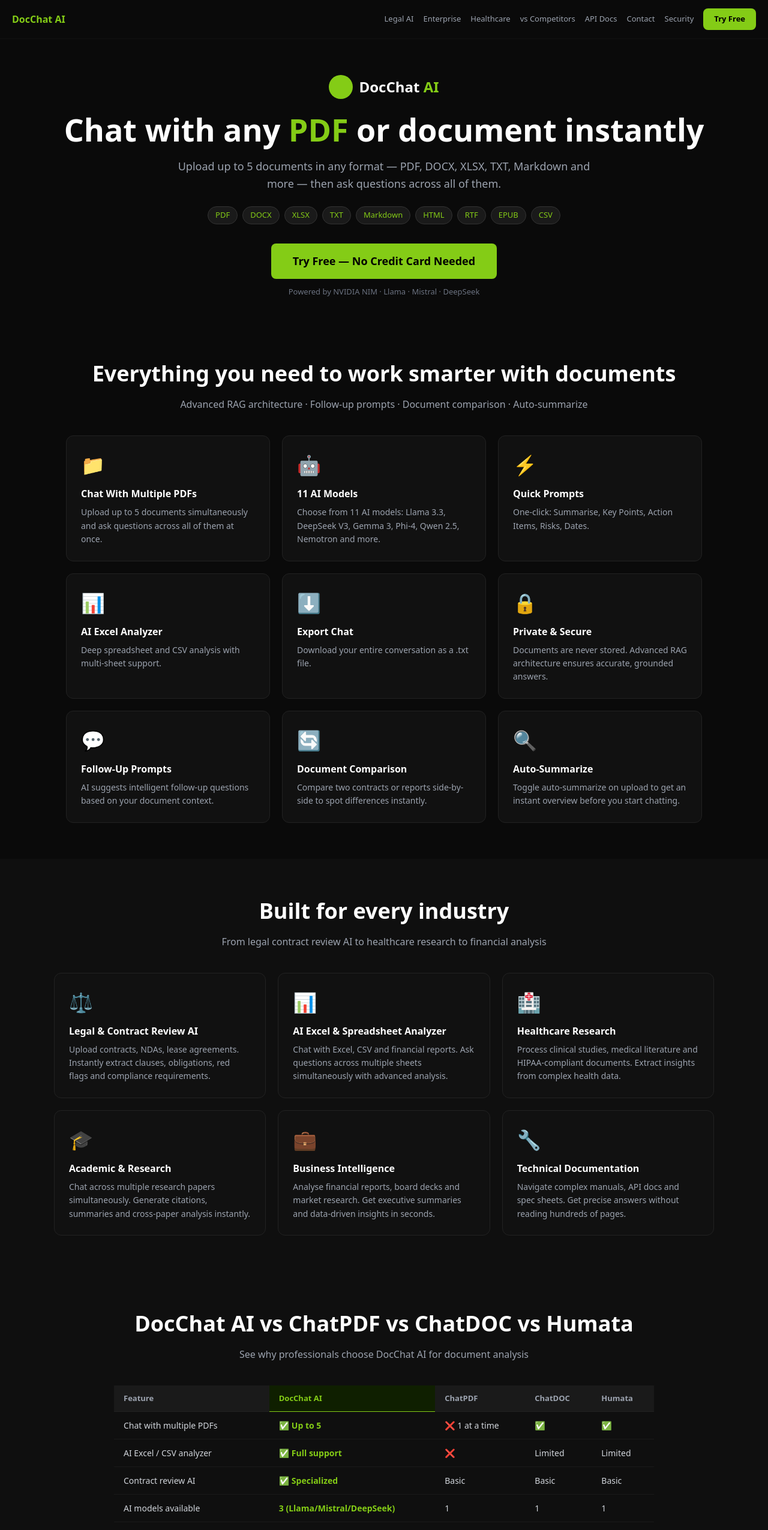
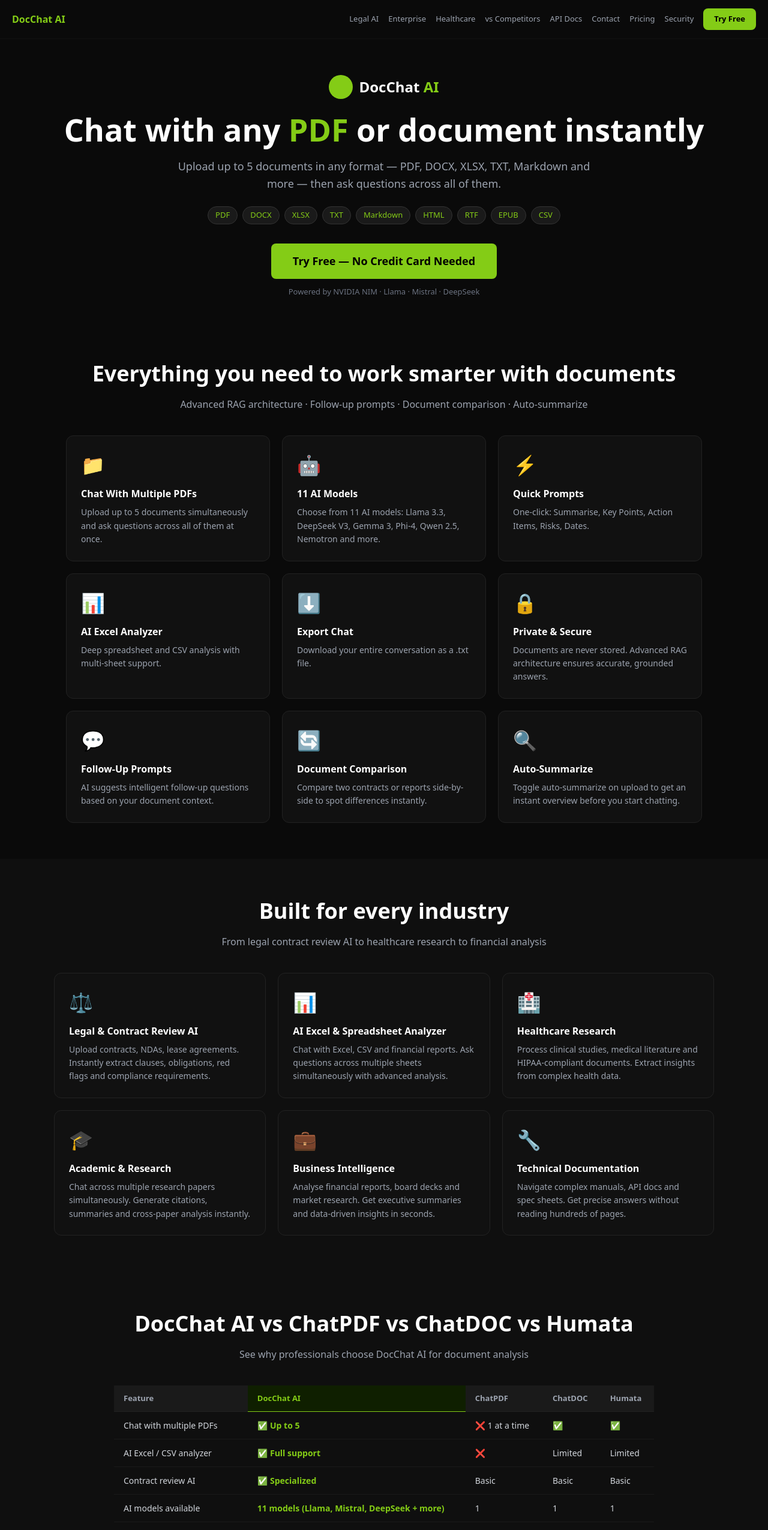
Before and after one commit to justin280/docchat-saas, a Next.js app: page / in a window 1280 px wide. Shown: the top 2551 px of the page at 60% size. Built offline with nearby package versions, Linux system fonts and the light colour scheme.

Commit message:
Fix: Model count (3 -> 11), add Pricing to homepage nav

```diff
--- a/app/page.js
+++ b/app/page.js
@@ -46,6 +46,7 @@ const NAV_PAGES = [
   { slug: '/api-docs', label: 'API Docs' },
   { slug: '/contact', label: 'Contact' },
 
+  { slug: '/pricing', label: 'Pricing' },
   { slug: '/security', label: 'Security' },];
 export default function Home() {
   const [docs, setDocs] = useState([]);
@@ -448,7 +449,7 @@ export default function Home() {
                   ['Chat with multiple PDFs','✅ Up to 5','❌ 1 at a time','✅','✅'],
                   ['AI Excel / CSV analyzer','✅ Full support','❌','Limited','Limited'],
                   ['Contract review AI','✅ Specialized','Basic','Basic','Basic'],
-                  ['AI models available','3 (Llama/Mistral/DeepSeek)','1','1','1'],
+                  ['AI models available','11 models (Llama, Mistral, DeepSeek + more)','1','1','1'],
                   ['Document comparison','✅','❌','❌','❌'],
                   ['Auto-summarize on upload','✅','❌','✅','✅'],
                   ['Follow-up prompts','✅ AI-suggested','❌','❌','❌'],
```
